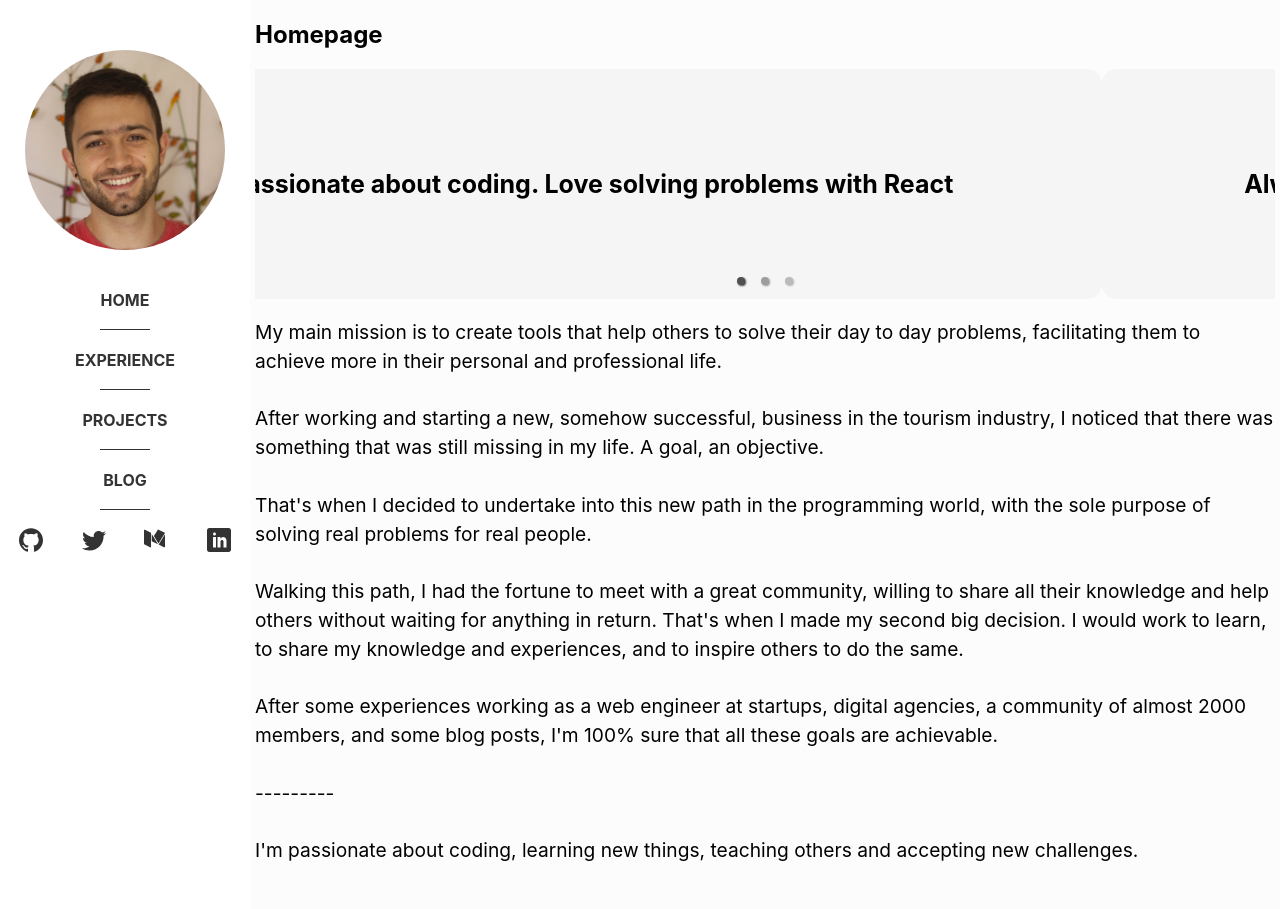
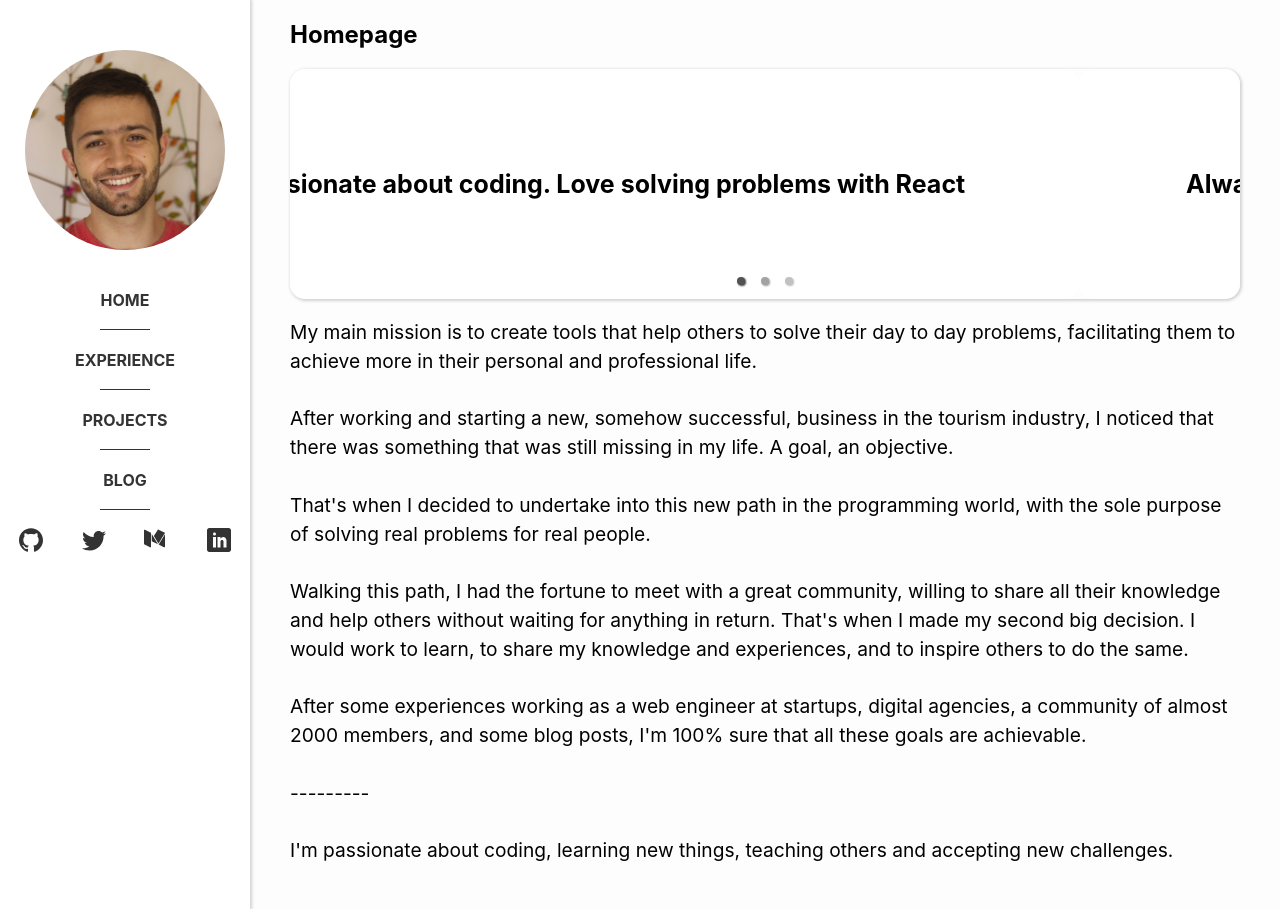
Before and after one commit to simonhoyos/simonhoyos.github.io, a React (Create React App) app: page / in a window 1280 px wide. Built offline with nearby package versions, Linux system fonts and the light colour scheme.

Commit message:
Update styles

```diff
--- a/src/components/Card.js
+++ b/src/components/Card.js
@@ -5,7 +5,7 @@ import { Icon } from './Icon';
 const StyledCard = styled.article`
   width: 350px;
   height: auto;
-  box-shadow: 1px 1px 3px 1px lightgrey;
+  box-shadow: 1px 1px 3px 1px lightgray;
   border-radius: 10px;
   position: relative;
   background: #fff;
--- a/src/components/Nav.js
+++ b/src/components/Nav.js
@@ -12,7 +12,9 @@ const StyledNav = styled.nav`
   position: relative;
 
   @media screen and (min-width: 960px) {
+    box-shadow: 1px 0 3px 1px lightgray;
     min-height: 100vh;
+    height: 100%;
     width: 250px;
     display: block;
   }
@@ -106,7 +108,7 @@ class Nav extends Component {
   handleClick = () => {
     this.setState(({ shown }) => ({
       shown: !shown,
-    }));
+    }), () => document.body.style.overflow = this.state.shown ? 'hidden' : '');
   }
 
   render() {
--- a/src/components/Section.js
+++ b/src/components/Section.js
@@ -1,8 +1,9 @@
+import React from 'react';
 import styled from 'styled-components';
 
-export const Section = styled.section`
+const StyledSection = styled.section`
   width: 100%;
-  background: #fcfcfc;
+  background: #fdfdfd;
   padding: 0 5px 25px;
   max-width: 100vw;
 
@@ -21,3 +22,18 @@ export const Section = styled.section`
     line-height: 1.5;
   }
 `;
+
+const Container = styled.div`
+  max-width: 950px;
+  margin: 0 auto;
+`;
+
+export function Section({ children }) {
+  return (
+    <StyledSection>
+      <Container>
+        {children}
+      </Container>
+    </StyledSection>
+  );
+}
--- a/src/index.css
+++ b/src/index.css
@@ -21,8 +21,13 @@ code {
   box-sizing: border-box;
 }
 
+.carousel.carousel-slider {
+  box-shadow: 1px 1px 3px 1px lightgray;
+  border-radius: 15px;
+}
+
 .carousel .slide.slide {
-  background: #f5f5f5;
+  background: white;
   border-radius: 15px;
 }
 
```
